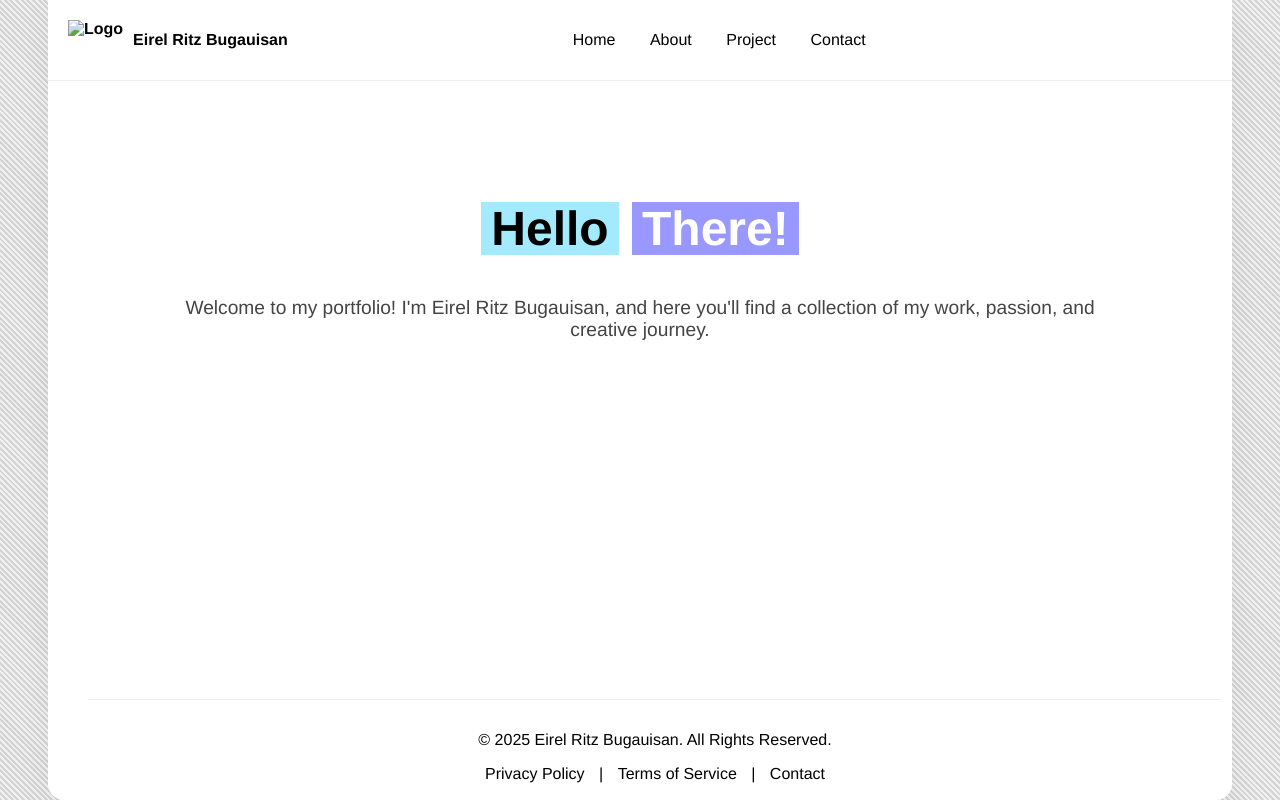
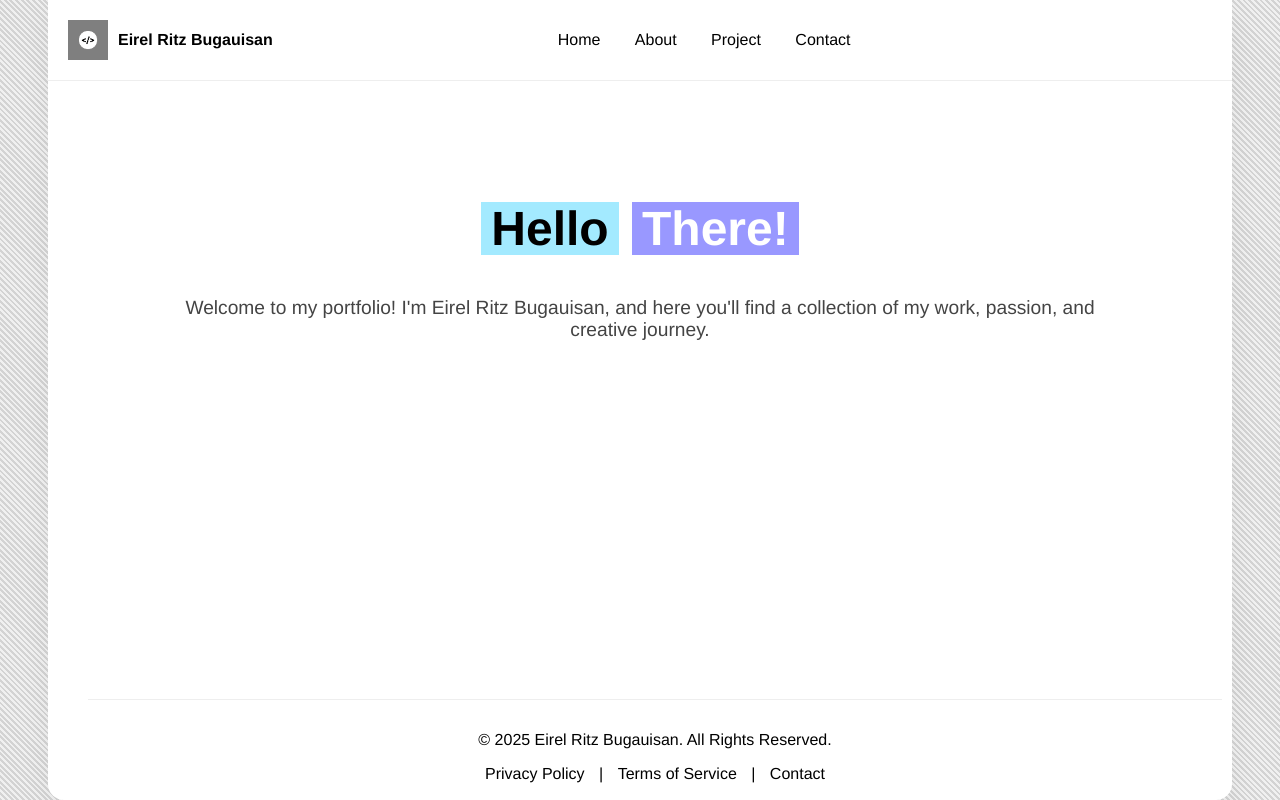
Before and after one commit to EirelRitz-Bugauisan/practice, a plain HTML site: page index.html in a window 1280 px wide. Drawn offline with Linux system fonts and the light colour scheme.

Commit message:
Update index.html

```diff
--- a/index.html
+++ b/index.html
@@ -198,7 +198,7 @@
   <div class="container">
     <header>
       <div class="logo">
-        <img src="Images/Logo.png" alt="Logo" />
+        <img src="Logo.png" alt="Logo" />
         <span>Eirel Ritz Bugauisan</span>
       </div>
       <nav>
```
